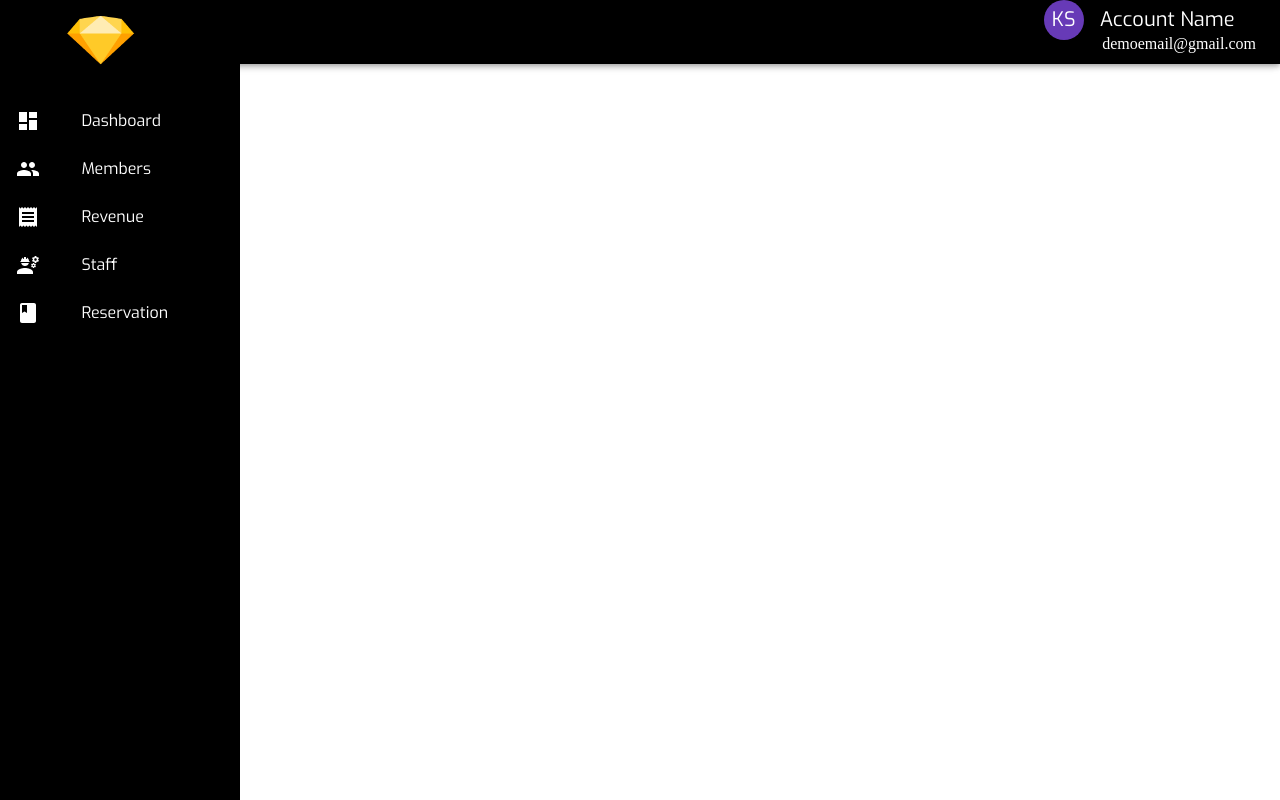
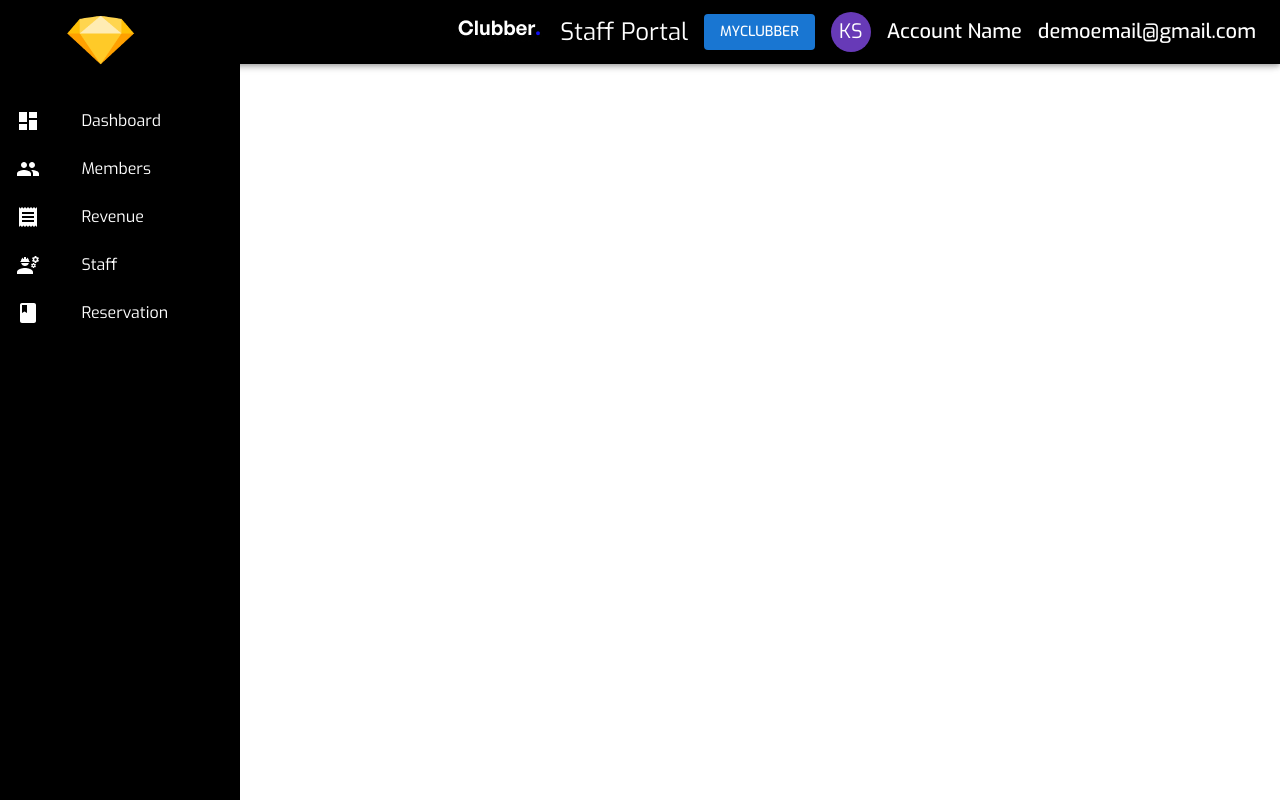
Before and after one commit to MrSurenK/Clubber, a React (Vite) app in the folder front-end/Clubber CRM/: page /user/staff in a window 1280 px wide. Built offline with nearby package versions, Linux system fonts and the light colour scheme.

Commit message:
Link from staff to customer portal done

```diff
--- a/front-end/Clubber CRM/src/App.css
+++ b/front-end/Clubber CRM/src/App.css
@@ -1,5 +1,6 @@
-@import url("https://fonts.googleapis.com/css2?family=Exo:ital,wght@0,300;0,400;0,800;1,600&family=Mukta:wght@300;400;700&family=Open+Sans&family=Roboto:wght@300;400;700&display=swap");
+@import url("https://fonts.googleapis.com/css2?family=Exo:ital,wght@0,100;0,200;0,300;0,400;0,500;0,800;1,600&family=Mukta:wght@300;400;700&family=Open+Sans&family=Roboto:wght@300;400;700&display=swap");
 
 * {
   font-family: "Exo, Roboto";
+  font-weight: 400;
 }
--- a/front-end/Clubber CRM/src/StaffComponents/StaffLayout.jsx
+++ b/front-end/Clubber CRM/src/StaffComponents/StaffLayout.jsx
@@ -20,8 +20,9 @@
 import ListItemText from "@mui/material/ListItemText";
 import { colors } from "@mui/material";
 import styles from "./StaffLayout.module.css";
-import { Link as RouterLink, useNavigate } from "react-router-dom";
+import { useNavigate } from "react-router-dom";
 import sketch from "../../assets/sketch.png";
+import Button from "@mui/material/Button";
 
 const StaffHeader = () => {
   const drawerWidth = 240;
@@ -38,6 +39,10 @@
     navigate(route);
   };
 
+  const handleAppBarButton = () => {
+    navigate("/user/customer");
+  };
+
   return (
     <ThemeProvider theme={LayoutTheme}>
       <Box sx={{ display: "flex" }}>
@@ -52,25 +57,22 @@
             bgcolor: "#000000",
           }}
         >
-          <ToolBar sx={{ disaply: "flex", flexDirection: "column" }}>
+          <ToolBar>
             <Stack direction="row" spacing={2} alignItems={"center"}>
+              <img
+                src="../../assets/Company_Name.png"
+                alt="Company Logo"
+                className={styles.compLogo}
+              />
+              <Typography variant="h5">Staff Portal</Typography>
+              <Button onClick={handleAppBarButton} variant="contained">
+                MyClubber
+              </Button>
               <Avatar sx={{ bgcolor: deepPurple[500] }}>KS</Avatar>
 
-              <Typography variant="h6" wrap component="div">
-                Account Name
-              </Typography>
+              <Typography variant="h6">Account Name</Typography>
+              <Typography variant="h6">demoemail@gmail.com</Typography>
             </Stack>
-
-            <Typography
-              variant="h8"
-              wrap
-              component="div"
-              alignSelf={"flex-end"}
-              marginTop={-1}
-              paddingLeft={10}
-            >
-              demoemail@gmail.com
-            </Typography>
           </ToolBar>
         </AppBar>
         <Drawer
--- a/front-end/Clubber CRM/src/StaffComponents/StaffLayout.module.css
+++ b/front-end/Clubber CRM/src/StaffComponents/StaffLayout.module.css
@@ -9,3 +9,8 @@
   margin-bottom: 10%;
   margin-top: 10px;
 }
+
+.compLogo {
+  margin-left: 0;
+  width: auto;
+}
```
Also changed, not shown: front-end/Clubber CRM/assets/Company_Name.png (added).
